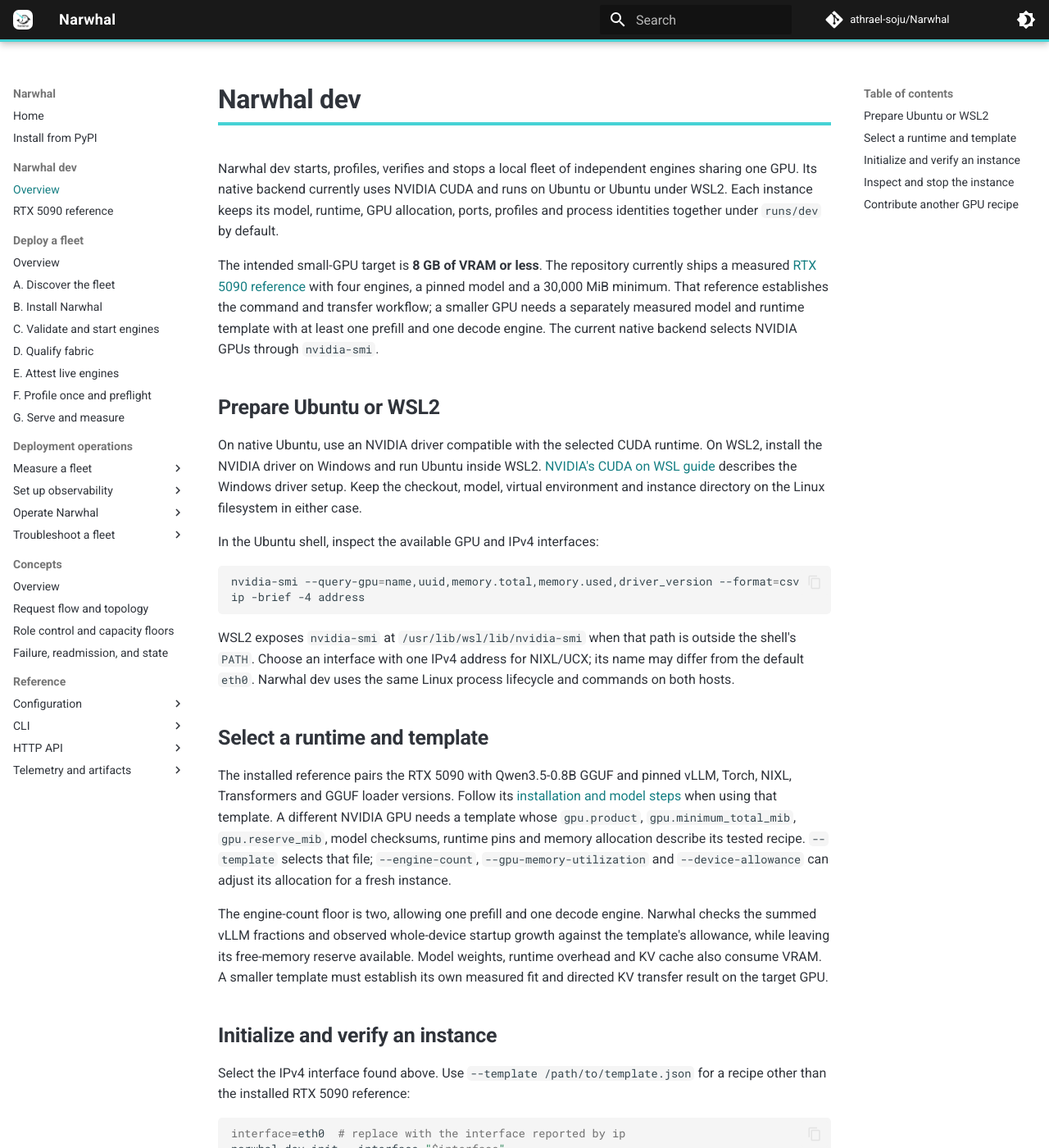
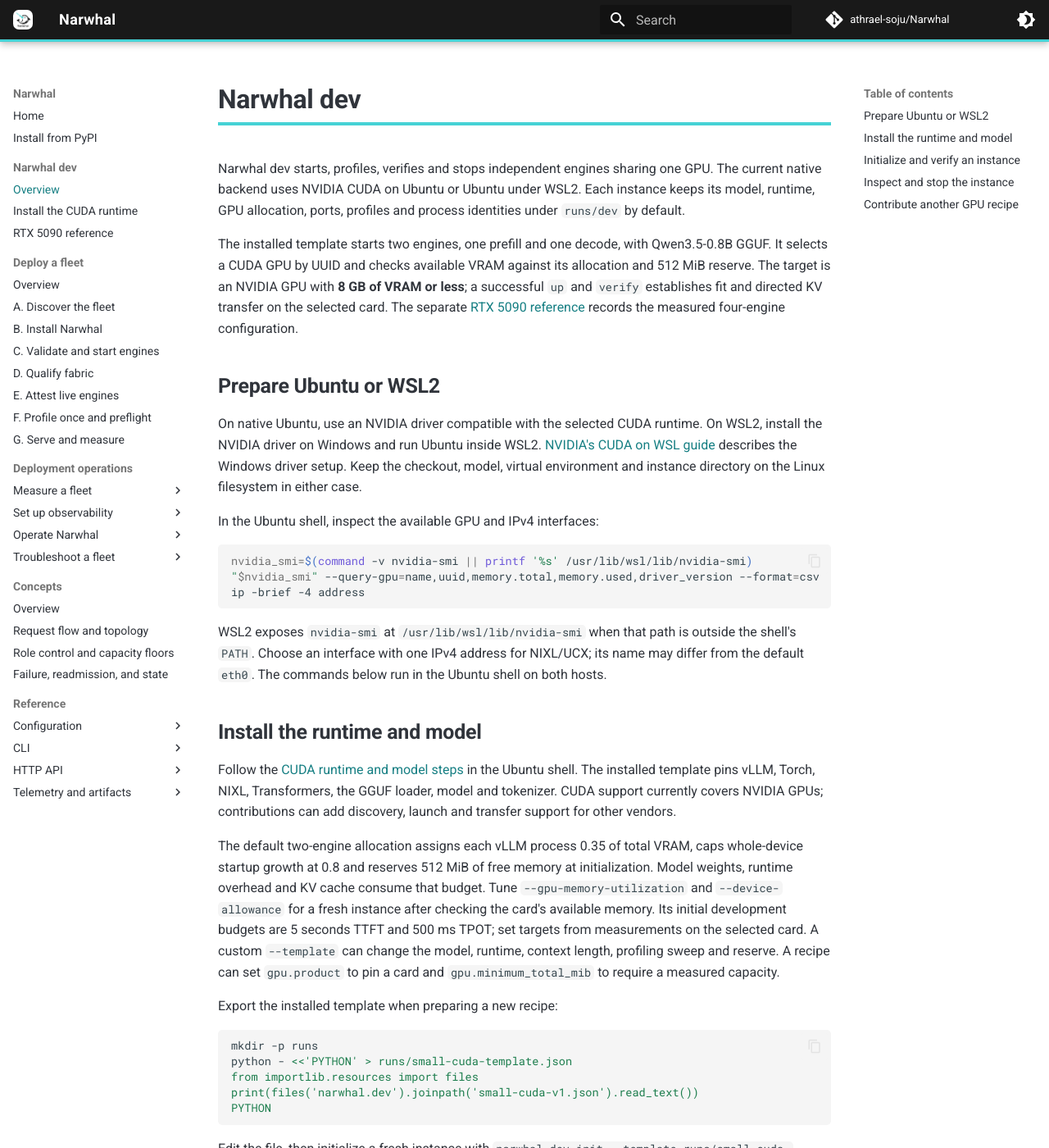
Before and after one commit to athrael-soju/Narwhal, an MkDocs documentation site: the page built from docs/Dev-Runtime.md, in a window 1280 px wide and 1400 px high. Shown: the whole window at 82% size. Built offline with MkDocs 1.6.1 and Material for MkDocs 9.7.7, drawn with Linux system fonts in a browser that asks for light colours; comment, search, counter and statistics services are not loaded; some of the changed text lies outside the part shown.

Commit message:
feat(dev): enhance CUDA runtime support and update documentation for small-GPU template

````diff
--- a/docs/Dev-Runtime.md
+++ b/docs/Dev-Runtime.md
@@ -1,18 +1,17 @@
 # Narwhal dev
 
-Narwhal dev starts, profiles, verifies and stops a local fleet of independent
-engines sharing one GPU. Its native backend currently uses NVIDIA CUDA and
-runs on Ubuntu or Ubuntu under WSL2. Each instance keeps its model, runtime,
-GPU allocation, ports, profiles and process identities together under
-`runs/dev` by default.
+Narwhal dev starts, profiles, verifies and stops independent engines sharing
+one GPU. The current native backend uses NVIDIA CUDA on Ubuntu or Ubuntu under
+WSL2. Each instance keeps its model, runtime, GPU allocation, ports, profiles
+and process identities under `runs/dev` by default.
 
-The intended small-GPU target is **8 GB of VRAM or less**. The repository
-currently ships a measured [RTX 5090 reference](dev/RTX-5090-Reference.md)
-with four engines, a pinned model and a 30,000 MiB minimum. That reference
-establishes the command and transfer workflow; a smaller GPU needs a
-separately measured model and runtime template with at least one prefill and
-one decode engine. The current native backend selects NVIDIA GPUs through
-`nvidia-smi`.
+The installed template starts two engines, one prefill and one decode, with
+Qwen3.5-0.8B GGUF. It selects a CUDA GPU by UUID and checks available VRAM
+against its allocation and 512 MiB reserve. The target is an NVIDIA GPU with
+**8 GB of VRAM or less**; a successful `up` and `verify` establishes fit and
+directed KV transfer on the selected card. The separate
+[RTX 5090 reference](dev/RTX-5090-Reference.md) records the measured
+four-engine configuration.
 
 ## Prepare Ubuntu or WSL2
 
@@ -25,37 +24,51 @@
 In the Ubuntu shell, inspect the available GPU and IPv4 interfaces:
 
 ```bash
-nvidia-smi --query-gpu=name,uuid,memory.total,memory.used,driver_version --format=csv
+nvidia_smi=$(command -v nvidia-smi || printf '%s' /usr/lib/wsl/lib/nvidia-smi)
+"$nvidia_smi" --query-gpu=name,uuid,memory.total,memory.used,driver_version --format=csv
 ip -brief -4 address
 ```
 
 WSL2 exposes `nvidia-smi` at `/usr/lib/wsl/lib/nvidia-smi` when that path is
 outside the shell's `PATH`. Choose an interface with one IPv4 address for
-NIXL/UCX; its name may differ from the default `eth0`. Narwhal dev uses the
-same Linux process lifecycle and commands on both hosts.
+NIXL/UCX; its name may differ from the default `eth0`. The commands below
+run in the Ubuntu shell on both hosts.
 
-## Select a runtime and template
+## Install the runtime and model
 
-The installed reference pairs the RTX 5090 with Qwen3.5-0.8B GGUF and pinned
-vLLM, Torch, NIXL, Transformers and GGUF loader versions. Follow its
-[installation and model steps](dev/RTX-5090-Reference.md#install-the-reference-runtime)
-when using that template. A different NVIDIA GPU needs a template whose
-`gpu.product`, `gpu.minimum_total_mib`, `gpu.reserve_mib`, model checksums,
-runtime pins and memory allocation describe its tested recipe. `--template`
-selects that file; `--engine-count`, `--gpu-memory-utilization` and
-`--device-allowance` can adjust its allocation for a fresh instance.
+Follow the [CUDA runtime and model steps](dev/CUDA-Runtime.md) in the Ubuntu
+shell. The installed template pins vLLM, Torch, NIXL, Transformers, the GGUF
+loader, model and tokenizer. CUDA support currently covers NVIDIA GPUs;
+contributions can add discovery, launch and transfer support for other
+vendors.
 
-The engine-count floor is two, allowing one prefill and one decode engine.
-Narwhal checks the summed vLLM fractions and observed whole-device startup
-growth against the template's allowance, while leaving its free-memory
-reserve available. Model weights, runtime overhead and KV cache also consume
-VRAM. A smaller template must establish its own measured fit and directed
-KV transfer result on the target GPU.
+The default two-engine allocation assigns each vLLM process 0.35 of total
+VRAM, caps whole-device startup growth at 0.8 and reserves 512 MiB of free
+memory at initialization. Model weights, runtime overhead and KV cache
+consume that budget. Tune `--gpu-memory-utilization` and `--device-allowance`
+for a fresh instance after checking the card's available memory. Its initial
+development budgets are 5 seconds TTFT and 500 ms TPOT; set targets from
+measurements on the selected card. A custom
+`--template` can change the model, runtime, context length, profiling sweep
+and reserve. A recipe can set `gpu.product` to pin a card and
+`gpu.minimum_total_mib` to require a measured capacity.
+
+Export the installed template when preparing a new recipe:
+
+```bash
+mkdir -p runs
+python - <<'PYTHON' > runs/small-cuda-template.json
+from importlib.resources import files
+print(files('narwhal.dev').joinpath('small-cuda-v1.json').read_text())
+PYTHON
+```
+
+Edit the file, then initialize a fresh instance with
+`narwhal dev init --template runs/small-cuda-template.json --instance runs/dev-custom`.
 
 ## Initialize and verify an instance
 
-Select the IPv4 interface found above. Use `--template /path/to/template.json`
-for a recipe other than the installed RTX 5090 reference:
+Select the IPv4 interface found above:
 
 ```bash
 interface=eth0  # replace with the interface reported by ip
@@ -78,7 +91,7 @@
 retained reason when verification fails; a successful `verify` restores
 `ready` after the failing input is repaired.
 
-The reference router listens at `http://127.0.0.1:18000`. Inspect its state
+The default router listens at `http://127.0.0.1:18000`. Inspect its state
 and metrics after verification:
 
 ```bash
@@ -113,10 +126,10 @@
 
 ## Contribute another GPU recipe
 
-The first small-GPU milestone is an NVIDIA CUDA recipe that launches and
-verifies two engines within 8 GB of VRAM or less. Record the GPU, driver,
-model and runtime versions, free-memory reserve, peak startup memory, both
-directed KV transfers and routed completion in its qualification evidence.
+For another small CUDA GPU, record the GPU, driver, model and runtime
+versions, free-memory reserve, peak startup memory, both directed KV
+transfers and routed completion. Share its working template and qualification
+evidence so the allocation can be reproduced.
 
 Contributions for other GPU vendors can add discovery, memory accounting,
 engine launch and a compatible transfer runtime alongside a measured
--- /dev/null
+++ b/docs/dev/CUDA-Runtime.md
@@ -0,0 +1,58 @@
+# Install the Narwhal dev CUDA runtime
+
+Run these commands in an Ubuntu shell, either on native Ubuntu or Ubuntu under
+WSL2. The installed template uses Qwen3.5-0.8B GGUF and pins the Python
+runtime and GGUF loader. The wheel below targets Linux x86-64; the selected
+NVIDIA GPU and driver must support that CUDA runtime.
+
+From a Narwhal checkout on the Linux filesystem:
+
+```bash
+python3.12 -m venv .venv-dev
+source .venv-dev/bin/activate
+python -m pip install .
+python -m pip install 'vllm==0.29.0' 'torch==2.13.0' \
+  'transformers==5.17.0' 'nixl==1.4.1' 'nixl-cu13==1.4.1'
+python -m pip install \
+  'https://github.com/vllm-project/vllm-gguf-plugin/releases/download/v0.0.5/vllm_gguf_plugin-0.0.5-cp310-abi3-manylinux_2_28_x86_64.whl'
+```
+
+Apply the pinned GGUF loader sources over the wheel's Python files while
+keeping its CUDA extension:
+
+```bash
+mkdir -p runs
+git clone https://github.com/vllm-project/vllm-gguf-plugin.git runs/gguf-plugin
+git -C runs/gguf-plugin checkout d4c1f0d082fc7cd4350da56689109a01c1f29d6c
+python - <<'PY'
+from importlib.metadata import distribution
+from pathlib import Path
+import shutil
+
+source = Path('runs/gguf-plugin/vllm_gguf_plugin')
+target = Path(distribution('vllm-gguf-plugin').locate_file('vllm_gguf_plugin'))
+for path in source.rglob('*.py'):
+    destination = target / path.relative_to(source)
+    destination.parent.mkdir(parents=True, exist_ok=True)
+    shutil.copyfile(path, destination)
+PY
+```
+
+`narwhal dev init` checks the installed versions and plugin hashes against
+the selected template. Reapply the pinned sources after reinstalling the
+plugin wheel.
+
+Download the model and tokenizer into the Hugging Face cache:
+
+```bash
+hf download unsloth/Qwen3.5-0.8B-GGUF \
+  --revision e524882462b3f2a9fe83be967c654c4322abb2f6 \
+  Qwen3.5-0.8B-Q4_K_M.gguf
+hf download Qwen/Qwen3.5-0.8B \
+  --revision 2fc06364715b967f1860aea9cf38778875588b17 \
+  --include '*.json' '*.txt' '*.jinja'
+```
+
+The template resolves those revisions in the default cache. For another
+cache location, pass the GGUF file with `--model` and the tokenizer directory
+with `--model-dir` when initializing the instance.
--- a/docs/dev/RTX-5090-Reference.md
+++ b/docs/dev/RTX-5090-Reference.md
@@ -1,68 +1,29 @@
 # RTX 5090 reference for Narwhal dev
 
-The installed Narwhal dev template pins an RTX 5090, Qwen3.5-0.8B GGUF,
-four engines and the runtime versions below. This is the measured reference
-recipe. Run it on Ubuntu or Ubuntu under WSL2 after following the host setup
-in [Narwhal dev](../Dev-Runtime.md). The same Python and lifecycle commands
-run in either environment.
+This measured recipe pins an RTX 5090, Qwen3.5-0.8B GGUF and four engines.
+Follow the host setup in [Narwhal dev](../Dev-Runtime.md) and the shared
+[CUDA runtime and model installation](CUDA-Runtime.md) on Ubuntu or Ubuntu
+under WSL2.
 
 The reference allocates four engines with a 4,096-token context limit, four
 active sequences per engine and a 0.1 vLLM memory fraction each. Launch
 checks reserve 2,048 MiB of free VRAM beyond the 0.5 whole-device allowance.
 
-## Install the reference runtime
+## Select the RTX 5090 template
 
-From the Narwhal checkout in the Linux shell:
-
-```bash
-python3.12 -m venv .venv-dev
-source .venv-dev/bin/activate
-python -m pip install .
-python -m pip install 'vllm==0.29.0' 'torch==2.13.0' \
-  'transformers==5.17.0' 'nixl==1.4.1' 'nixl-cu13==1.4.1'
-python -m pip install \
-  'https://github.com/vllm-project/vllm-gguf-plugin/releases/download/v0.0.5/vllm_gguf_plugin-0.0.5-cp310-abi3-manylinux_2_28_x86_64.whl'
-```
-
-Apply the pinned GGUF loader sources over the wheel's Python files while
-keeping its CUDA extension:
+Export the packaged reference into the Linux checkout before initializing an
+instance:
 
 ```bash
 mkdir -p runs
-git clone https://github.com/vllm-project/vllm-gguf-plugin.git runs/gguf-plugin
-git -C runs/gguf-plugin checkout d4c1f0d082fc7cd4350da56689109a01c1f29d6c
-python - <<'PY'
-from importlib.metadata import distribution
-from pathlib import Path
-import shutil
-
-source = Path('runs/gguf-plugin/vllm_gguf_plugin')
-target = Path(distribution('vllm-gguf-plugin').locate_file('vllm_gguf_plugin'))
-for path in source.rglob('*.py'):
-    destination = target / path.relative_to(source)
-    destination.parent.mkdir(parents=True, exist_ok=True)
-    shutil.copyfile(path, destination)
-PY
+python - <<'PYTHON' > runs/rtx5090-template.json
+from importlib.resources import files
+print(files('narwhal.dev').joinpath('reference-v1.json').read_text())
+PYTHON
 ```
 
-`narwhal dev init` checks the plugin's Python tree and CUDA extension hashes
-against the installed template. Reapply these pinned sources after
-reinstalling the plugin wheel.
-
-## Download the reference model and tokenizer
-
-```bash
-hf download unsloth/Qwen3.5-0.8B-GGUF \
-  --revision e524882462b3f2a9fe83be967c654c4322abb2f6 \
-  Qwen3.5-0.8B-Q4_K_M.gguf
-hf download Qwen/Qwen3.5-0.8B \
-  --revision 2fc06364715b967f1860aea9cf38778875588b17 \
-  --include '*.json' '*.txt' '*.jinja'
-```
-
-The template resolves these revisions in the Hugging Face cache. For a
-custom cache location, pass the GGUF file with `--model` and the
-configuration/tokenizer directory with `--model-dir`.
+The template pins the GPU product, a 30,000 MiB minimum and the same runtime
+and model hashes as the installed small-GPU template.
 
 ## Launch and verify the reference
 
@@ -70,7 +31,7 @@
 `ip -brief -4 address`, then use its name in place of `eth0` if needed:
 
 ```bash
-narwhal dev init --interface eth0
+narwhal dev init --interface eth0 --template runs/rtx5090-template.json
 narwhal dev up
 narwhal dev verify
 narwhal dev status
@@ -166,7 +127,7 @@
 narwhal dev init --instance runs/dev-custom --template runs/dev-template.json
 ```
 
-The product name and 30,000 MiB minimum in that template record the
-reference hardware. A smaller GPU needs a separately measured template and
-runtime configuration that fit two engines, model weights, KV cache and the
-free-memory reserve.
+The installed small-GPU template uses two engines and accepts the selected
+CUDA GPU by available memory. For another four-engine configuration, adjust
+the template and verify its startup memory, directed KV paths and routed
+completion on that card.
--- a/mkdocs.yml
+++ b/mkdocs.yml
@@ -55,6 +55,7 @@
   - Install from PyPI: Install-from-PyPI.md
   - Narwhal dev:
       - Overview: Dev-Runtime.md
+      - Install the CUDA runtime: dev/CUDA-Runtime.md
       - RTX 5090 reference: dev/RTX-5090-Reference.md
   - Deploy a fleet:
       - Overview: Deploy.md
--- a/pyproject.toml
+++ b/pyproject.toml
@@ -66,7 +66,7 @@
 
 [tool.setuptools.package-data]
 narwhal = ["py.typed", "fleet.example.json"]
-"narwhal.dev" = ["reference-v1.json"]
+"narwhal.dev" = ["small-cuda-v1.json", "reference-v1.json"]
 
 [tool.ruff]
 line-length = 100
````
Also changed, not shown: other parts of docs/Dev-Runtime.md (+1 -1 lines), README.md (+1 -1 lines), docs/cli/Dev.md (+14 -12 lines), 5 other files.
